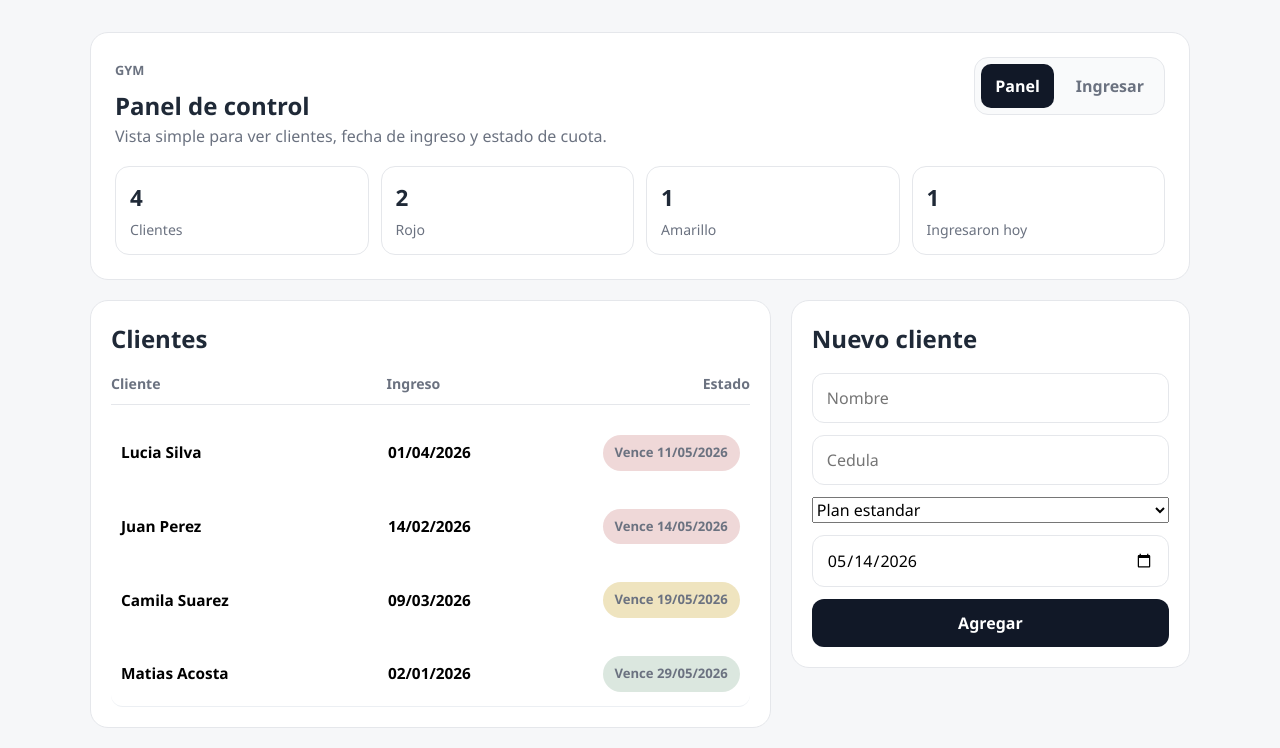
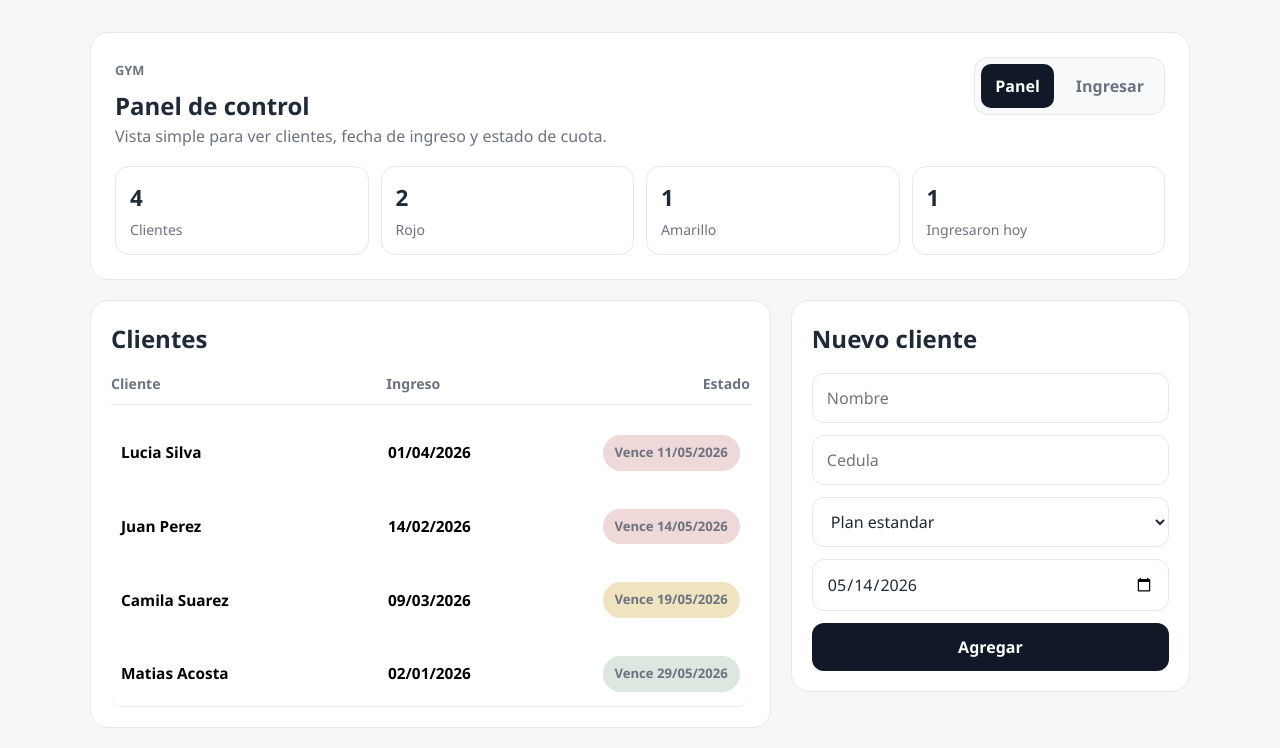
Before and after one commit to MoNRaSpGit/frontend-gym, a React (Vite) app: page / in a window 1280 px wide. Shown: the top 748 px of the page. Built offline with nearby package versions, Linux system fonts and the light colour scheme.

Commit message:
Style gym plan selector

```diff
--- a/src/styles/global.css
+++ b/src/styles/global.css
@@ -323,12 +323,14 @@ a {
 }
 
 .simple-form input,
+.simple-form select,
 .kiosk-simple input {
   width: 100%;
   padding: 12px 14px;
   border: 1px solid var(--border);
   border-radius: 12px;
   background: #fff;
+  color: #1f2937;
 }
 
 .kiosk-display {
```
